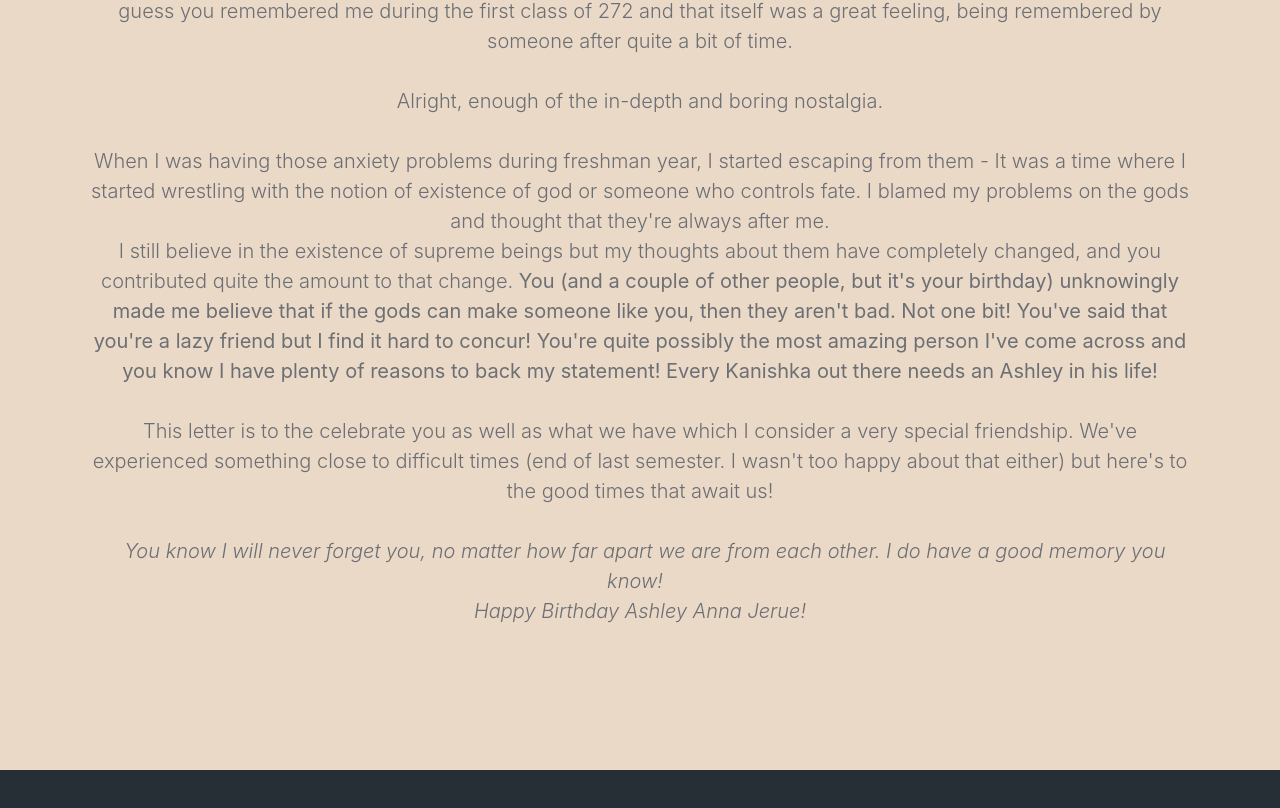
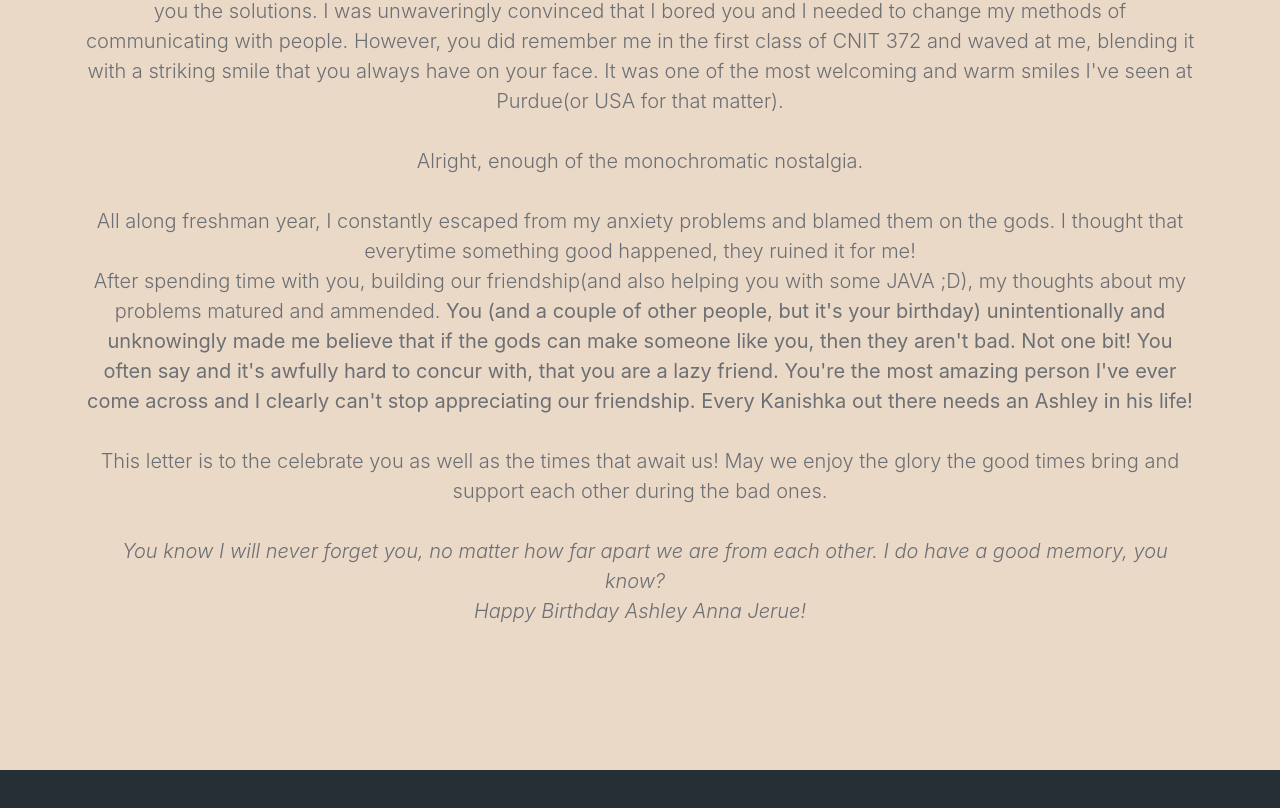
Before and after one commit to happybirthdayashley/happybirthdayashley.github.io, a plain HTML site: page index.html in a window 1280 px wide. Shown: the part 1499-2307 px from the top of the page. Drawn offline with Linux system fonts and the light colour scheme.

Commit message:
moooaar changes

```diff
--- a/index.html
+++ b/index.html
@@ -191,30 +191,29 @@
               <i style="color: #6c6f73 ">This might be a "slightly" long story/letter. So I suggest you read this when you're in your best spirits.</i>
               <br>
               <br>
-              My grandmother used to tell me that people always cherish written letters, so I used to write to her while she was away. This letter is a small token of appreciation for everything that you have done and a recognition of the fact that you'll always mean a lot to me. Making a website is also quite possibly the nerdiest thing I've done for someone but this man is very lucky to have a best friend in you!
+              This website, and this letter are a small token of appreciation for you and everything that you've done. It is also here to stay forever unless github.com decides to do away with domains(which means that I will have a new letter every year!) Making a website is also quite possibly the nerdiest thing I've done for someone but this man is very lucky to have a best friend in you!
               <br>
               <br>
-              Before coming to Purdue, I was very excited. It was a chance to make memories in a new country, experience new cultures, and meet new people. But things did not go exactly as planned. I started feeling anxious. I was separated from my friends, friends who were like siblings to me. I started looking for them in the people I met and it was a very disappointing experience.
+              As obvious it would seem, I was very excited to come to Purdue. It was a chance to make memories in a new country, experience new cultures, and meet all kinds of people. But things did not go exactly as planned (like they always do). I started to feel anxious, I was away from my best friends, friends who were like family to me. I started looking for them in people I met but it all ended in disappointment.
               <br>
               <br>
-              Then I met you (Ironically, to offer some aid in Math and CNIT 155). Our first few encounters weren't exactly the greatest ones and I had no expectations of keeping any contact after failed attempts at explaining you the solutions. I guess you remembered me during the first class of 272 and that itself was a great feeling, being remembered by someone after quite a bit of time.
-
+              Then, I met you (Incidently, to offer some aid in Math and CNIT 155). Our first few encounters weren't exactly the greatest ones and I had no expectations of keeping any contact, especially after multiple failed attempts at explaining you the solutions. I was unwaveringly convinced that I bored you and I needed to change my methods of communicating with people. However, you did remember me in the first class of CNIT 372 and waved at me, blending it with a striking smile that you always have on your face. It was one of the most welcoming and warm smiles I've seen at Purdue(or USA for that matter).
               <br>
               <br>
-              Alright, enough of the in-depth and boring nostalgia.
+              Alright, enough of the monochromatic nostalgia.
               <br>
               <br>
-              When I was having those anxiety problems during freshman year, I started escaping from them - It was a time where I started wrestling with the notion of existence of god or someone who controls fate. I blamed my problems on the gods and thought that they're always after me.
+              All along freshman year, I constantly escaped from my anxiety problems and blamed them on the gods. I thought that everytime something good happened, they ruined it for me!
               <br>
-               I still believe in the existence of supreme beings but my thoughts about them have completely changed, and you contributed quite the amount to that change.<b> You (and a couple of other people, but it's your birthday) unknowingly made me believe that if the gods can make someone like you, then they aren't bad. Not one bit! You've said that you're a lazy friend but I find it hard to concur! You're quite possibly the most amazing person I've come across and you know I have plenty of reasons to back my statement! Every Kanishka out there needs an Ashley in his life!</b>
+              After spending time with you, building our friendship(and also helping you with some JAVA ;D), my thoughts about my problems matured and ammended. <b> You (and a couple of other people, but it's your birthday) unintentionally and unknowingly made me believe that if the gods can make someone like you, then they aren't bad. Not one bit! You often say and it's awfully hard to concur with, that you are a lazy friend. You're the most amazing person I've ever come across and I clearly can't stop appreciating our friendship. Every Kanishka out there needs an Ashley in his life!</b>
 
               <br>
               <br>
 
-              This letter is to the celebrate you as well as what we have which I consider a very special friendship. We've experienced something close to difficult times (end of last semester. I wasn't too happy about that either) but here's to the good times that await us!
+              This letter is to the celebrate you as well as the times that await us! May we enjoy the glory the good times bring and support each other during the bad ones.
               <br>
               <br>
-              <i style="color: #6c6f73">You know I will never forget you, no matter how far apart we are from each other. I do have a good memory you know!</i>
+              <i style="color: #6c6f73">You know I will never forget you, no matter how far apart we are from each other. I do have a good memory, you know?</i>
               <br>
               <i style="color: #6c6f73">Happy Birthday Ashley Anna Jerue!</i>
 
```
